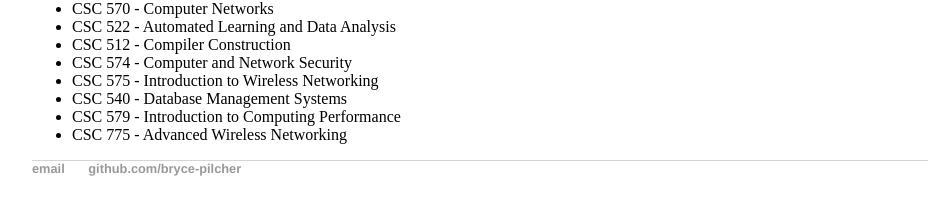
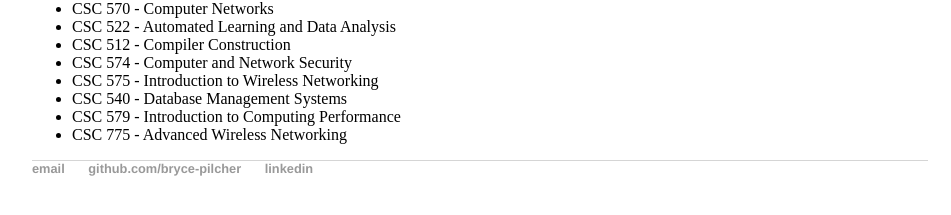
Before and after one commit to bryce-pilcher/bryce-pilcher.github.io, a Jekyll site: the page built from index.html, in a window 1280 px wide. Shown: the part 498-713 px from the top of the page, without its empty margins (160-1111 px from the left). Built offline with Jekyll 4.4.1, drawn with Linux system fonts in a browser that asks for light colours.

Commit message:
added linkedin to footer

```diff
--- a/_layouts/default.html
+++ b/_layouts/default.html
@@ -25,7 +25,8 @@
 	    		<ul>
 	        		<li><a href="mailto:brycepilchergithubd@gmail.com">email</a></li>
 	        		<li><a href="https://github.com/bryce-pilcher">github.com/bryce-pilcher</a></li>
-				</ul>
+				<li><a href="https://www.linkedin.com/in/brycepilcher/">linkedin</a><li>
+			</ul>
 			</footer>
 		</body>
 	</html>
```
